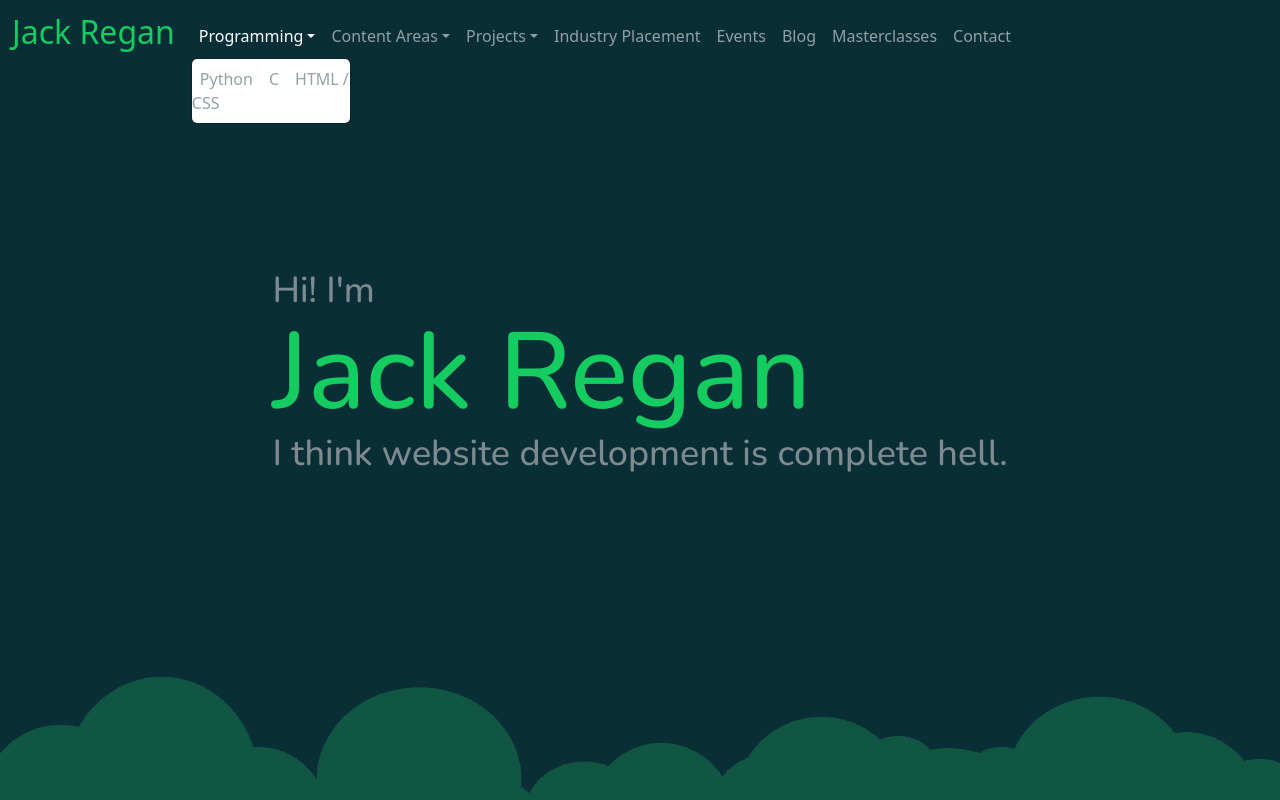
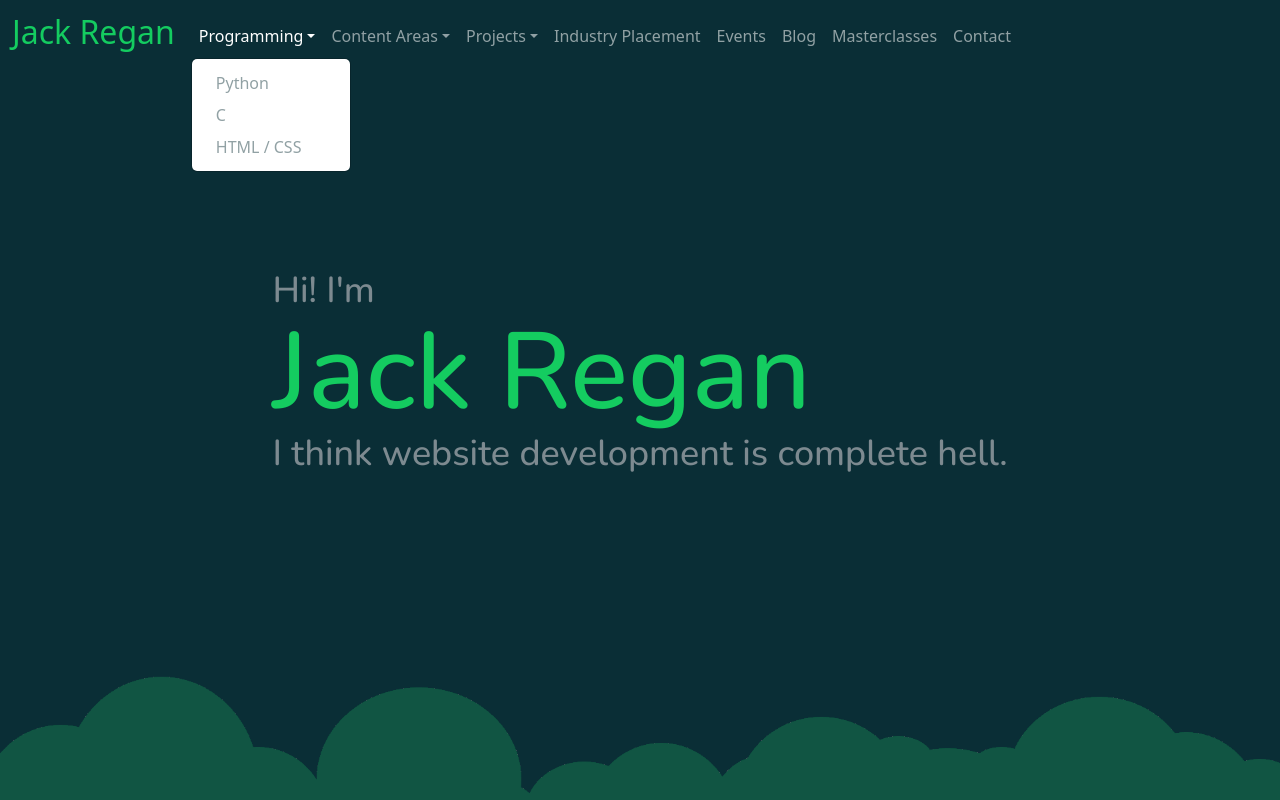
Before and after one commit to poggur/Portfolio, a React (Create React App) app: page / in a window 1280 px wide. Both pictures are taken after a click on the button "Programming". Shown: the top 800 px of the page. Built offline with nearby package versions, Linux system fonts and the light colour scheme.

Commit message:
more gooci stuff innit, navbar should work now
(except the c page for some reason but thats a problem for a different day)

```diff
--- a/src/components/Navbar.js
+++ b/src/components/Navbar.js
@@ -18,16 +18,16 @@ function NavbarHeader() {
         <Navbar.Collapse id="responsive-navbar-nav">
           <Nav className="me-auto">
             <NavDropdown title="Programming" id="collasible-nav-dropdown" className='NavDrop'>
-              <Link className='NavbarLink' to="/py">Python</Link>
-              <Link className='NavbarLink' to="/c">C</Link>
-              <Link className='NavbarLink' to="/hc">HTML / CSS</Link>
+              <NavDropdown.Item><Link className='NavbarLink' to="/py">Python</Link></NavDropdown.Item>
+              <NavDropdown.Item><Link className='NavbarLink' to="/c">C</Link></NavDropdown.Item>
+              <NavDropdown.Item><Link className='NavbarLink' to="/hc">HTML / CSS</Link></NavDropdown.Item>
             </NavDropdown>
             <NavDropdown title="Content Areas" id="collasible-nav-dropdown">
-              <Link className='NavbarLink' to="/ca1">CA1-4</Link>
-              <Link className='NavbarLink' to="/ca2">CA5-8</Link>
+              <NavDropdown.Item><Link className='NavbarLink' to="/ca1">CA1-4</Link></NavDropdown.Item>
+              <NavDropdown.Item><Link className='NavbarLink' to="/ca2">CA5-8</Link></NavDropdown.Item>
             </NavDropdown>
             <NavDropdown title="Projects" id="collasible-nav-dropdown">
-              <Link className='NavbarLink' to="/UIUX">UI/UX</Link>
+              <NavDropdown.Item><Link className='NavbarLink' to="/UIUX">UI/UX</Link></NavDropdown.Item>
             </NavDropdown>
             <Link className='NavbarLink' to="/placement">Industry Placement</Link>
             <Link className='NavbarLink' to="/event">Events</Link>
```
